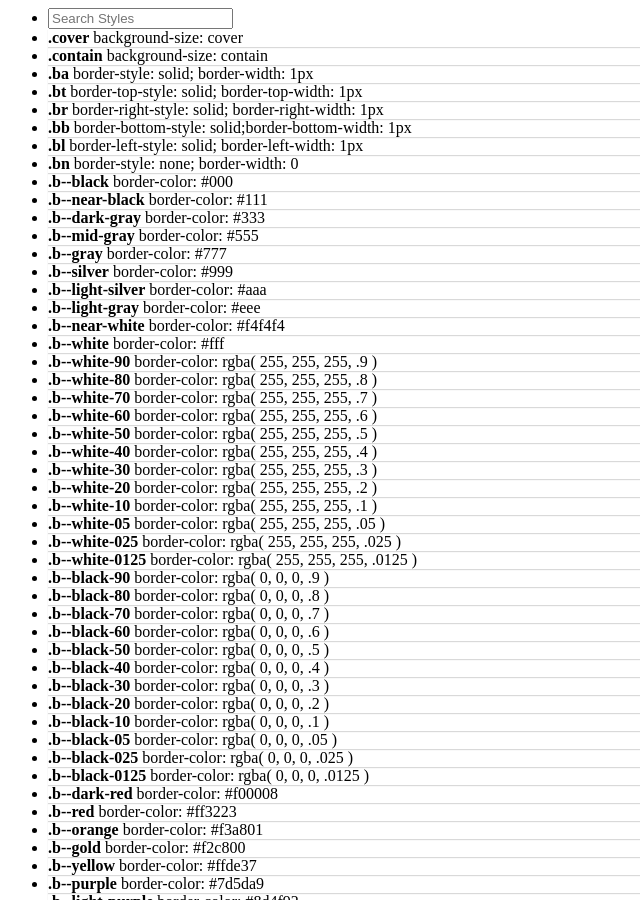
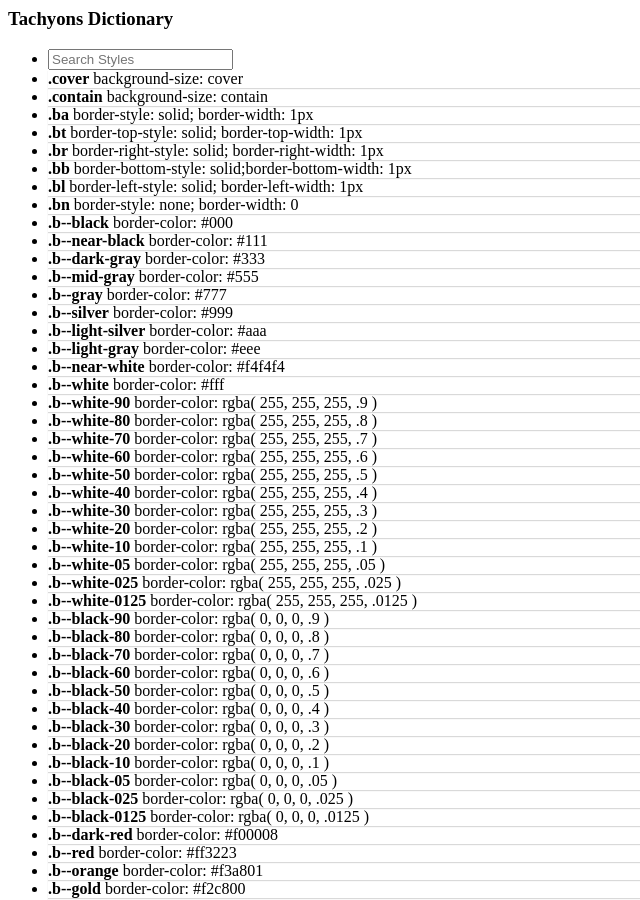
Before and after one commit to jkulton/jkulton.github.io, a Jekyll site: the page styles/index.html, which Jekyll copies as it is, in a window 1280 px wide and 900 px high. Shown: the whole window, without its empty margins (0-640 px from the left). Built offline with Jekyll 4.4.1, drawn with Linux system fonts in a browser that asks for light colours; nearby versions of some CDN libraries; a script that is not in the unit is left out.

Commit message:
add page title

```diff
--- a/styles/index.html
+++ b/styles/index.html
@@ -11,6 +11,7 @@
 		</style>
 	</head>
 	<body ng-controller="ListController" class="mw7 center pa3 bg-light-gray">
+		<h3>Tachyons Dictionary</h3>
 		<ul class="list pl0">
 			<li>
 				<input type="text" class="mb3 gray br2 pa2 w-100 ba b--light-silver" ng-model="search" placeholder="Search Styles" />
```
